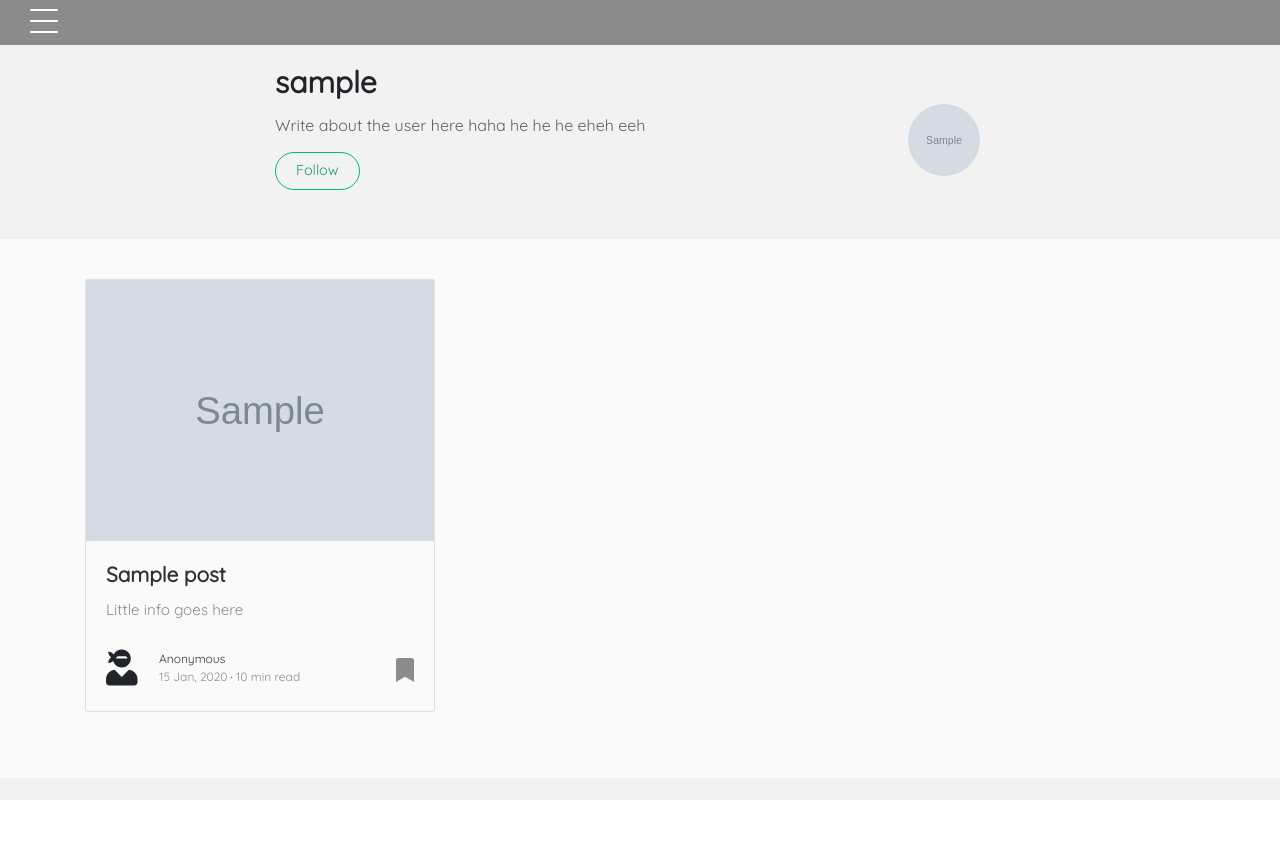
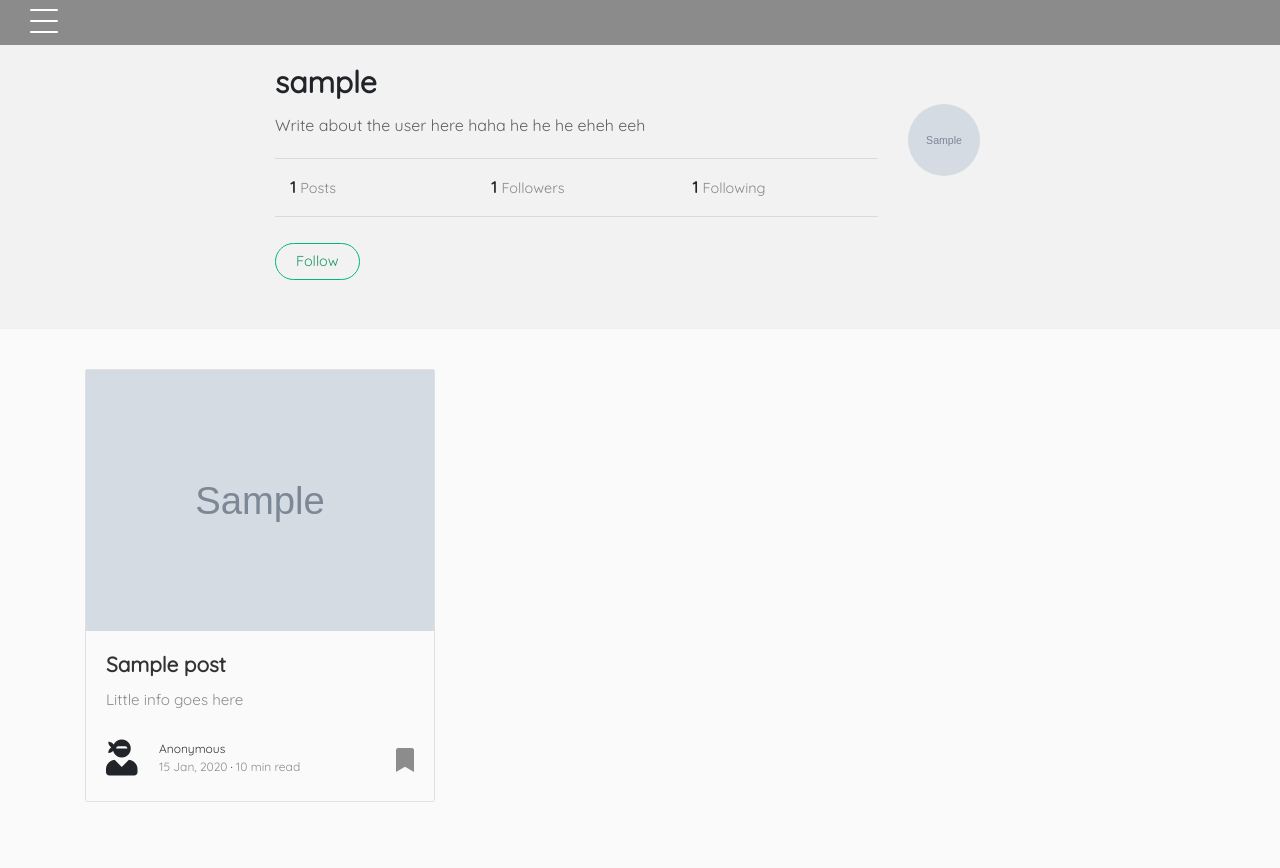
Before and after one commit to rijalanupraj/halkapan, a Django app: template userprofile/templates/userprofile/author-page.html in a window 1280 px wide. Before the commit the page ends 800 px from the top, so only its background shows below. Run offline with Django 3.2, Linux system fonts and the light colour scheme; tables that the repository leaves empty hold one stand-in row (values such as "Sample post"); the template is opened without the code that fills it: values that come from a table or form of the project are taken from there, most other values are stand-ins (such as "Sample title", 1, 10 or a date in 2020); grey boxes marked "Sample" are stand-in pictures; some libraries are stand-ins or nearby versions.

Commit message:
Add user follow,following,post information on author profile page

```diff
--- a/userprofile/templates/userprofile/author-page.html
+++ b/userprofile/templates/userprofile/author-page.html
@@ -19,8 +19,25 @@ Users | HalkaPan
                     <div class="col-md-10 col-xs-12">
                         <h1>{{object.user.username}}</h1>
                         <span class="author-description">Write about the user here haha he he he eheh eeh</span><br>
+                        <hr>
+                        <div class="counter d-flex justify-content-center">
+                            <div class="col">
+                                <strong class="number">{{object.user.profile.post_set.all.count}}</strong>
+                                <span class="number-label">Posts</span>
+                            </div>
+                            <div class="col">
+                                <strong class="number">{{object.user.profile.user.followers.count}}</strong>
+                                <span class="number-label">Followers</span>
+                            </div>
+                            <div class="col">
+                                <strong class="number">{{object.user.profile.following.count}}</strong>
+                                <span class="number-label">Following</span>
+                            </div>
 
+                        </div>
+                        <hr>
                         <a href="" class="btn follow">Follow</a>
+
                     </div>
                     <div class="col-md-2 col-xs-12">
                         <img class="author-thumb" src="{{object.image.url}}" alt="{{object.user.username}} Profile">
```
